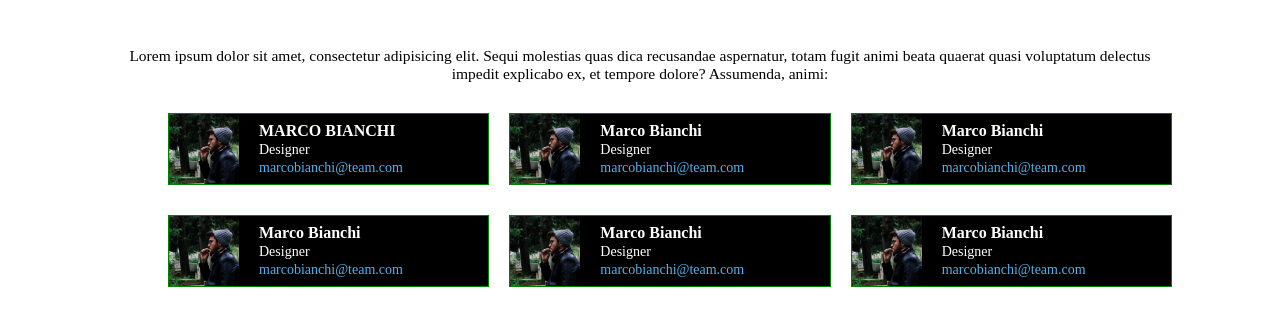
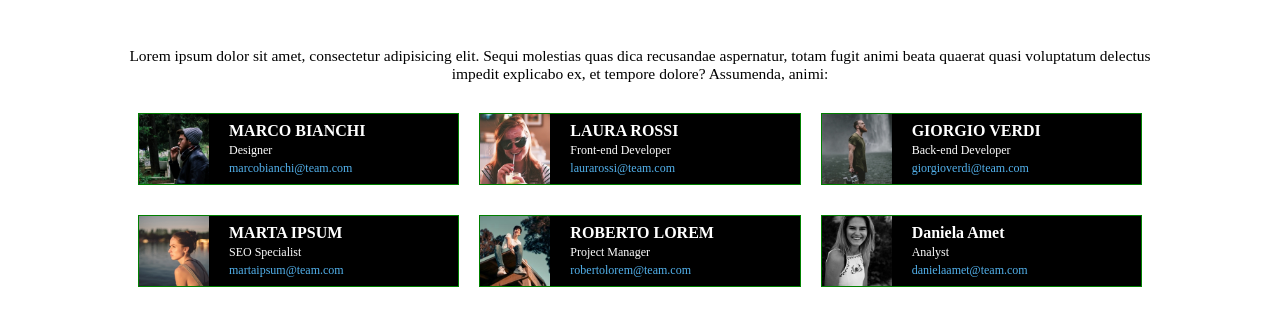
Before and after one commit to LeandroL18/html-css-float-cards, a plain HTML site: page index.html in a window 1280 px wide. Shown: the part 60-386 px from the top of the page. Drawn offline with Linux system fonts and the light colour scheme.

Commit message:
Esercizio completo

```diff
--- a/css/style.css
+++ b/css/style.css
@@ -25,7 +25,7 @@ header h1{
 
 .container_celle{
     width: 100%;
-    margin: 30px;
+    margin: 30px 0px;
 }
 .celle{
     background-color: black;
@@ -57,11 +57,18 @@ header h1{
     margin-top: 10px;
 }
 
-.descrizione{
-    font-size: 14px;
+.ruolo{
+    font-size: 12px;
 }
 
 .email{
-    font-size: 14px;
+    font-size: 12px;
     color: rgb(83, 178, 237);
+    text-decoration: none;
 }
+
+.email::after{
+    content: "";
+    display: table;
+    clear: both;
+}
--- a/index.html
+++ b/index.html
@@ -25,41 +25,41 @@
                     <div class="celle">
                         <img class="img" src="img/male1.png" alt="Img inesistente">
                         <span class="nome">MARCO BIANCHI</span><br>
-                        <span class="descrizione">Designer</span><br>
-                        <span class="email">marcobianchi@team.com</span>
+                        <span class="ruolo">Designer</span><br>
+                        <a class="email" href="">marcobianchi@team.com</a>
                     </div>
                     <div class="celle">
-                        <img class="img" src="img/male1.png" alt="Img inesistente">
-                        <span class="nome">Marco Bianchi</span><br>
-                        <span class="descrizione">Designer</span><br>
-                        <span class="email">marcobianchi@team.com</span>
+                        <img class="img" src="img/female1.png" alt="Img inesistente">
+                        <span class="nome">LAURA ROSSI</span><br>
+                        <span class="ruolo">Front-end Developer</span><br>
+                        <a class="email" href="">laurarossi@team.com</a>
                     </div>
                     <div class="celle">
-                        <img class="img" src="img/male1.png" alt="Img inesistente">
-                        <span class="nome">Marco Bianchi</span><br>
-                        <span class="descrizione">Designer</span><br>
-                        <span class="email">marcobianchi@team.com</span>
+                        <img class="img" src="img/male2.png" alt="Img inesistente">
+                        <span class="nome">GIORGIO VERDI</span><br>
+                        <span class="ruolo">Back-end Developer</span><br>
+                        <a class="email" href="">giorgioverdi@team.com</a>
                     </div>
                 </div>
 
                 <div class="container_celle">
                     <div class="celle">
-                        <img class="img" src="img/male1.png" alt="Img inesistente">
-                        <span class="nome">Marco Bianchi</span><br>
-                        <span class="descrizione">Designer</span><br>
-                        <span class="email">marcobianchi@team.com</span>
+                        <img class="img" src="img/female2.png" alt="Img inesistente">
+                        <span class="nome">MARTA IPSUM</span><br>
+                        <span class="ruolo">SEO Specialist</span><br>
+                        <a class="email" href="">martaipsum@team.com</a>
                     </div>
                     <div class="celle">
-                        <img class="img" src="img/male1.png" alt="Img inesistente">
-                        <span class="nome">Marco Bianchi</span><br>
-                        <span class="descrizione">Designer</span><br>
-                        <span class="email">marcobianchi@team.com</span>
+                        <img class="img" src="img/male3.png" alt="Img inesistente">
+                        <span class="nome">ROBERTO LOREM</span><br>
+                        <span class="ruolo">Project Manager</span><br>
+                        <a class="email" href="">robertolorem@team.com</a>
                     </div>
                     <div class="celle">
-                        <img class="img" src="img/male1.png" alt="Img inesistente">
-                        <span class="nome">Marco Bianchi</span><br>
-                        <span class="descrizione">Designer</span><br>
-                        <span class="email">marcobianchi@team.com</span>
+                        <img class="img" src="img/female3.png" alt="Img inesistente">
+                        <span class="nome">Daniela Amet</span><br>
+                        <span class="ruolo">Analyst</span><br>
+                        <a class="email" href="">danielaamet@team.com</a>
                     </div>
                 </div>
             </div>
```
